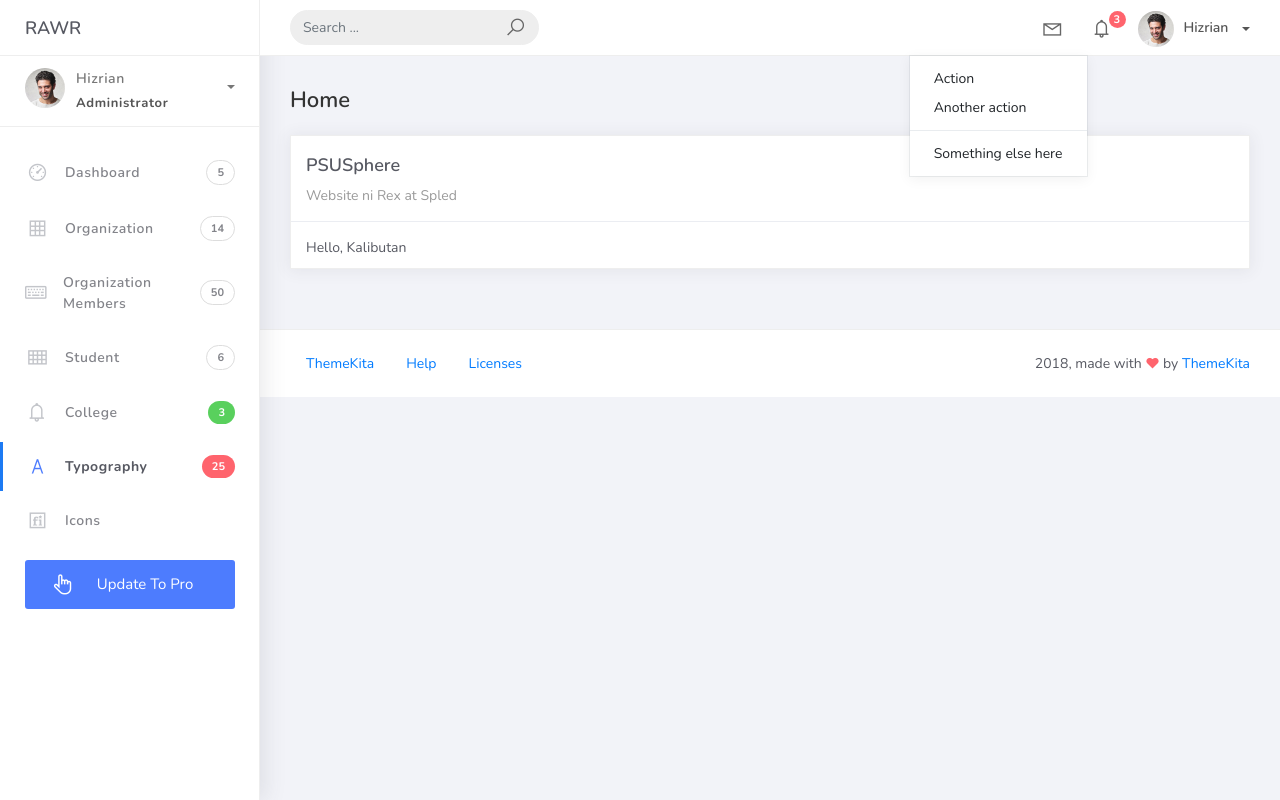
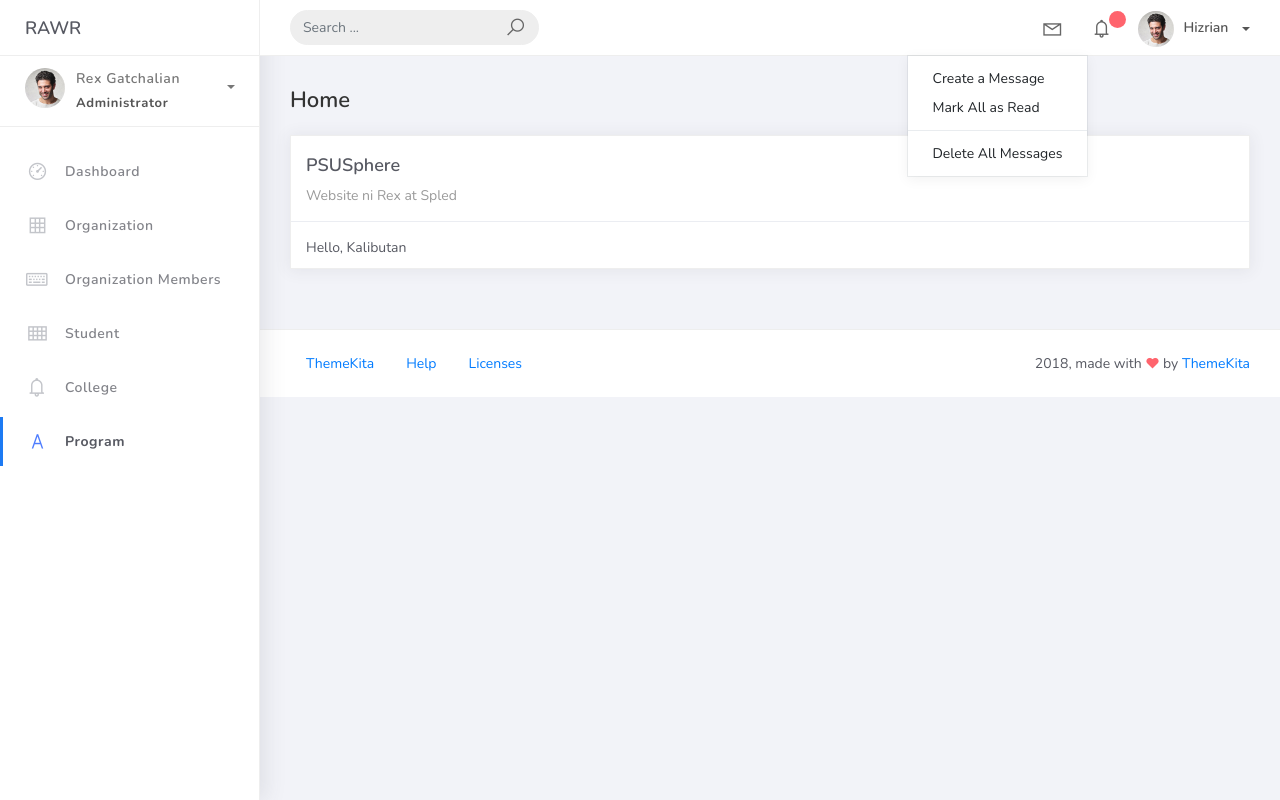
Before and after one commit to lumberjaxxx/PSUSphere, a Django app: page / in a window 1280 px wide, after a click that opens the changed part. Run offline with Django 5.2, Linux system fonts and the light colour scheme; some libraries are stand-ins or nearby versions.

Commit message:
added new files

```diff
--- a/projectsite/projectsite/settings.py
+++ b/projectsite/projectsite/settings.py
@@ -128,3 +128,6 @@ STATICFILES_DIRS = (
 # https://docs.djangoproject.com/en/5.1/ref/settings/#default-auto-field
 
 DEFAULT_AUTO_FIELD = 'django.db.models.BigAutoField'
+LOGOUT_REDIRECT_URL = 'login'
+LOGIN_REDIRECT_URL  = 'home'
+LOGIN_URL = 'login'
--- a/projectsite/projectsite/templates/base.html
+++ b/projectsite/projectsite/templates/base.html
@@ -41,16 +41,16 @@
 								<i class="la la-envelope"></i>
 							</a>
 							<div class="dropdown-menu" aria-labelledby="navbarDropdown">
-								<a class="dropdown-item" href="#">Action</a>
-								<a class="dropdown-item" href="#">Another action</a>
+								<a class="dropdown-item" href="#">Create a Message</a>
+								<a class="dropdown-item" href="#">Mark All as Read</a>
 								<div class="dropdown-divider"></div>
-								<a class="dropdown-item" href="#">Something else here</a>
+								<a class="dropdown-item" href="#">Delete All Messages</a>
 							</div>
 						</li>
 						<li class="nav-item dropdown hidden-caret">
 							<a class="nav-link dropdown-toggle" href="#" id="navbarDropdown" role="button" data-toggle="dropdown" aria-haspopup="true" aria-expanded="false">
 								<i class="la la-bell"></i>
-								<span class="notification">3</span>
+								<span class="notification"></span>
 							</a>
 							<ul class="dropdown-menu notif-box" aria-labelledby="navbarDropdown">
 								<li>
@@ -71,18 +71,18 @@
 											<div class="notif-icon notif-success"> <i class="la la-comment"></i> </div>
 											<div class="notif-content">
 												<span class="block">
-													Rahmad commented on Admin
+													Spledelyn commented on Admin
 												</span>
-												<span class="time">12 minutes ago</span>
+												<span class="time">50 minutes ago</span>
 											</div>
 										</a>
 										<a href="#">
 											<div class="notif-img">
-												<img src="assets/img/profile2.jpg" alt="Img Profile">
+												<img src="static/img/profile2.jpg" alt="Img Profile">
 											</div>
 											<div class="notif-content">
 												<span class="block">
-													Reza send messages to you
+													Rex send messages to you
 												</span>
 												<span class="time">12 minutes ago</span>
 											</div>
@@ -104,14 +104,15 @@
 							</ul>
 						</li>
 						<li class="nav-item dropdown">
-							<a class="dropdown-toggle profile-pic" data-toggle="dropdown" href="#" aria-expanded="false"> <img src="assets/img/profile.jpg" alt="user-img" width="36" class="img-circle"><span >Hizrian</span></span> </a>
+							<a class="dropdown-toggle profile-pic" data-toggle="dropdown" href="#" aria-expanded="false"> <img src="static/img/profile.jpg" alt="user-img" width="36" class="img-circle"><span >Hizrian</span></span> </a>
 							<ul class="dropdown-menu dropdown-user">
 								<li>
 									<div class="user-box">
-										<div class="u-img"><img src="assets/img/profile.jpg" alt="user"></div>
+										<div class="u-img"><img src="static/img/profile.jpg" alt="user"></div>
 										<div class="u-text">
-											<h4>Hizrian</h4>
-											<p class="text-muted">hello@themekita.com</p><a href="profile.html" class="btn btn-rounded btn-danger btn-sm">View Profile</a></div>
+											<h4>John Rex Gatchalian</h4>
+											<p class="text-muted">hello@themekita.com</p>
+											<a href="profile.html" class="btn btn-rounded btn-danger btn-sm">View Profile</a></div>
 										</div>
 									</li>
 									<div class="dropdown-divider"></div>
@@ -121,7 +122,7 @@
 									<div class="dropdown-divider"></div>
 									<a class="dropdown-item" href="#"><i class="ti-settings"></i> Account Setting</a>
 									<div class="dropdown-divider"></div>
-									<a class="dropdown-item" href="#"><i class="fa fa-power-off"></i> Logout</a>
+									<a class="dropdown-item" href="{% url 'login' %}"><i class="fa fa-power-off"></i> Logout</a>
 								</ul>
 								<!-- /.dropdown-user -->
 							</li>
@@ -133,32 +134,32 @@
 				<div class="scrollbar-inner sidebar-wrapper">
 					<div class="user">
 						<div class="photo">
-							<img src="img/profile.jpg">
+							<img src="static/img/profile.jpg">
 						</div>
 						<div class="info">
 							<a class="" data-toggle="collapse" href="#collapseExample" aria-expanded="true">
 								<span>
-									Hizrian
+									Rex Gatchalian
 									<span class="user-level">Administrator</span>
 									<span class="caret"></span>
 								</span>
 							</a>
 							<div class="clearfix"></div>
 
-							<div class="collapse in" id="collapseExample" aria-expanded="true" style="">
+							<div class="collapse in" id="collapseExample" aria-expanded="true">
 								<ul class="nav">
 									<li>
-										<a href="#profile">
+										<a href="about_me.html">
 											<span class="link-collapse">My Profile</span>
 										</a>
 									</li>
 									<li>
-										<a href="#edit">
+										<a href="edit_me.html">
 											<span class="link-collapse">Edit Profile</span>
 										</a>
 									</li>
 									<li>
-										<a href="#settings">
+										<a href="settings.html">
 											<span class="link-collapse">Settings</span>
 										</a>
 									</li>
@@ -168,59 +169,46 @@
 					</div>
 					<ul class="nav">
 						<li class="nav-item">
-							<a href="index.html">
+							<a href="#">
 								<i class="la la-dashboard"></i>
 								<p>Dashboard</p>
-								<span class="badge badge-count">5</span>
+								<span class="badge badge-count"></span>
 							</a>
 						</li>
 						<li class="nav-item">
 							<a href="{% url 'org_list' %}">
 								<i class="la la-table"></i>
 								<p>Organization</p>
-								<span class="badge badge-count">14</span>
+								<span class="badge badge-count"></span>
 							</a>
 						</li>
 						<li class="nav-item">
-							<a href="forms.html">
+							<a href="#">
 								<i class="la la-keyboard-o"></i>
 								<p>Organization Members</p>
-								<span class="badge badge-count">50</span>
+								<span class="badge badge-count"></span>
 							</a>
 						</li>
 						<li class="nav-item">
-							<a href="tables.html">
+							<a href="#">
 								<i class="la la-th"></i>
 								<p>Student</p>
-								<span class="badge badge-count">6</span>
+								<span class="badge badge-count"></span>
 							</a>
 						</li>
 						<li class="nav-item">
-							<a href="notifications.html">
+							<a href="#">
 								<i class="la la-bell"></i>
 								<p>College</p>
-								<span class="badge badge-success">3</span>
+								<span class="badge badge-success"></span>
 							</a>
 						</li>
 						<li class="nav-item active">
-							<a href="typography.html">
+							<a href="#">
 								<i class="la la-font"></i>
-								<p>Typography</p>
-								<span class="badge badge-danger">25</span>
+								<p>Program</p>
+								<span class="badge badge-danger"></span>
 							</a>
-						</li>
-						<li class="nav-item">
-							<a href="icons.html">
-								<i class="la la-fonticons"></i>
-								<p>Icons</p>
-							</a>
-						</li>
-						<li class="nav-item update-pro">
-							<button  data-toggle="modal" data-target="#modalUpdate">
-								<i class="la la-hand-pointer-o"></i>
-								<p>Update To Pro</p>
-							</button>
-						</li>
 					</ul>
 				</div>
 			</div>
--- a/projectsite/projectsite/templates/org_list.html
+++ b/projectsite/projectsite/templates/org_list.html
@@ -17,7 +17,7 @@
                         <div class="col-md-6">
                             <form class="navbar-left navbar-form nav-search mr-md-3" action="{% url 'org_list' %}">
                                 <div class="input-group">
-                                    <input type="text" placeholder="Search ..." class="form-control" name="q"/>
+                                    <input type="text" placeholder="Search ..." class="form-control" name="q" value="{{request.GET.q}}"/>
                                     <div class="input-group-append">
                                         <span class="input-group-text">
                                             <i class="la la-search search-icon"></i>
@@ -39,14 +39,17 @@
                                     <th scope="col">Name</th>
                                     <th scope="col">College</th>
                                     <th scope="col">Description</th>
+                                    <th scope="col">Action</th>
                                 </tr>
                             </thead>
                             <tbody>
+                                <p>{{ object_list }}</p>
                                 {% for object in object_list %}
                                     <tr>
                                         <td>{{ object.name }}</td>
                                         <td>{{ object.college }}</td>
                                         <td>{{ object.description }}</td>
+
                                     </tr>
                                 {% endfor %}
                             </tbody>
--- a/projectsite/projectsite/urls.py
+++ b/projectsite/projectsite/urls.py
@@ -15,8 +15,9 @@ Including another URLconf
     2. Add a URL to urlpatterns:  path('blog/', include('blog.urls'))
 """
 from django.contrib import admin
-from django.urls import path
+from django.urls import path, re_path
 from psusphere import views
+from django.contrib.auth import views as auth_views
 from psusphere.views import HomePageView, OrganizationList, OrganizationCreateView
 
 
@@ -24,5 +25,7 @@ urlpatterns = [
     path('admin/', admin.site.urls),
     path('', views.HomePageView.as_view(), name="home"),
     path('orglist/', OrganizationList.as_view(), name='org_list'),
-    path('orglist/add/', OrganizationCreateView.as_view(), name='org_add')
+    path('orglist/add/', OrganizationCreateView.as_view(), name='org_add'),
+    re_path(r'^login/$',auth_views.LoginView.as_view(template_name='login.html'), name='login'),
+    re_path(r'^logout/$', auth_views.LogoutView.as_view(), name='logout')
 ]
--- a/projectsite/psusphere/views.py
+++ b/projectsite/psusphere/views.py
@@ -7,7 +7,10 @@ from django.urls import reverse_lazy
 from typing import Any
 from django.db.models.query import QuerySet
 from django.db.models import Q
+from django.utils.decorators import method_decorator
+from django.contrib.auth.decorators import login_required
 
+method_decorator(login_required, name='dispatch')
 class HomePageView(ListView):
     model = Organization
     context_object_name = 'home'
@@ -23,8 +26,9 @@ class OrganizationList(ListView):
         qs = super(OrganizationList, self).get_queryset(*args, **kwargs)
         if self.request.GET.get('q') != None:
             query = self.request.GET.get('q')
-            qs = qs.filter(Q(name__icontains=query) |
-                           Q(description__icontains=query))
+            qs = qs.filter(Q(name__icontains=query) | Q(description__icontains=query))
+
+        return qs
 
 class OrganizationCreateView(CreateView):
     model = Organization
```
Also changed, not shown: projectsite/projectsite/templates/login.html (added, +69 -0 lines), projectsite/db.sqlite3, projectsite/projectsite/templates/college.html (added), projectsite/projectsite/templates/index.html (added), projectsite/projectsite/templates/org_mem.html (added), projectsite/projectsite/templates/program.html (added), projectsite/projectsite/templates/student.html (added), projectsite/psusphere/migrations/0002_student_college_alter_organization_college_and_more.py (added).
